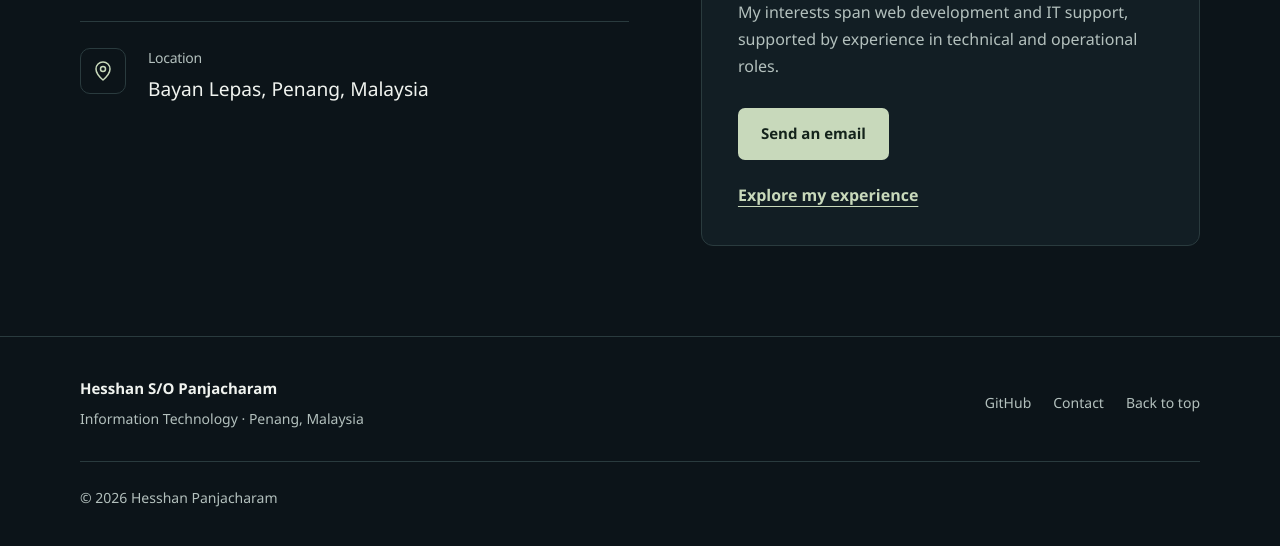
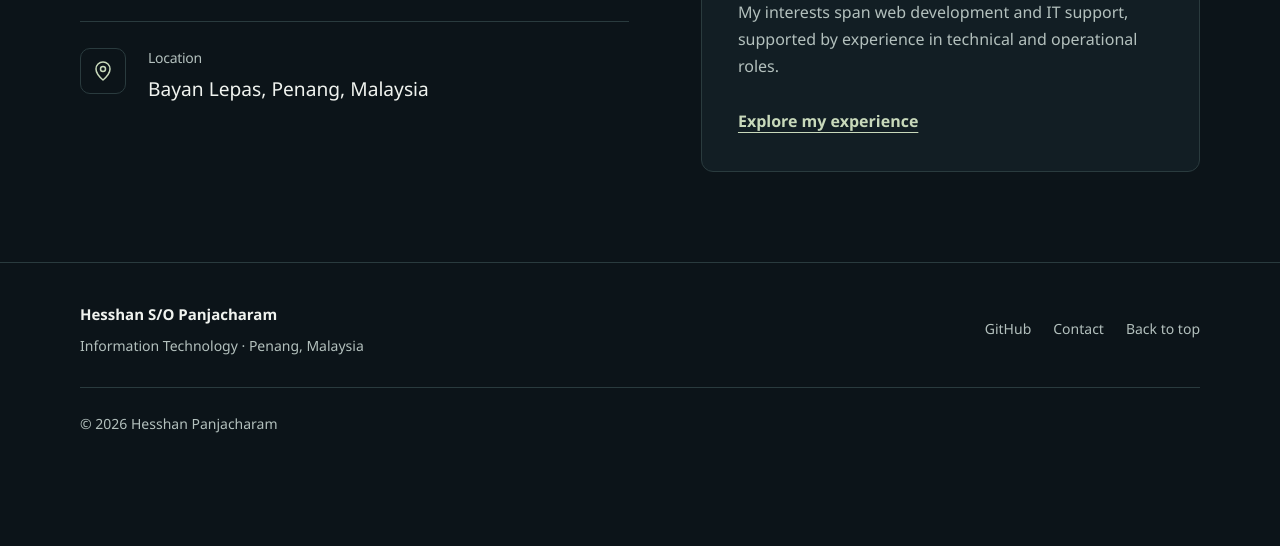
Before and after one commit to shann8888/my-resume-site, a plain HTML site: page contact.html in a window 1280 px wide. Shown: the part 829-1375 px from the top of the page. After the commit the page ends 1303 px from the top, so only its background shows below. Drawn offline with Linux system fonts and the light colour scheme.

Commit message:
Remove duplicate email button from contact page

```diff
--- a/contact.html
+++ b/contact.html
@@ -60,7 +60,6 @@
                 <p class="eyebrow">PROFESSIONAL INTERESTS</p>
                 <h2 id="opportunities-heading">Based in Penang.<br>Interested in <em>what’s next.</em></h2>
                 <p>My interests span web development and IT support, supported by experience in technical and operational roles.</p>
-                <a class="button button-primary" href="mailto:shanhesshan@gmail.com">Send an email</a>
                 <a class="text-link" href="index.html#experience">Explore my experience</a>
             </aside>
         </div>
```
